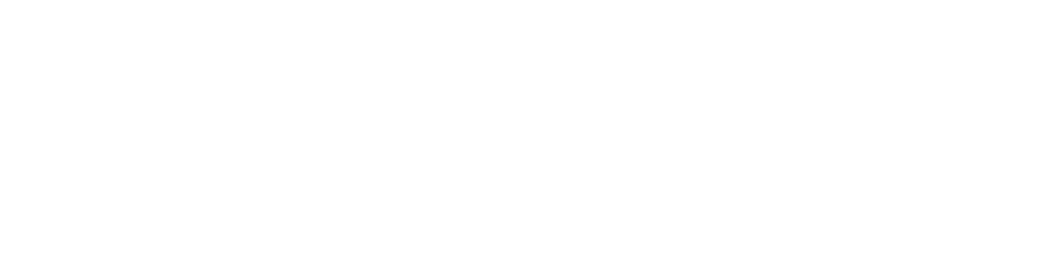
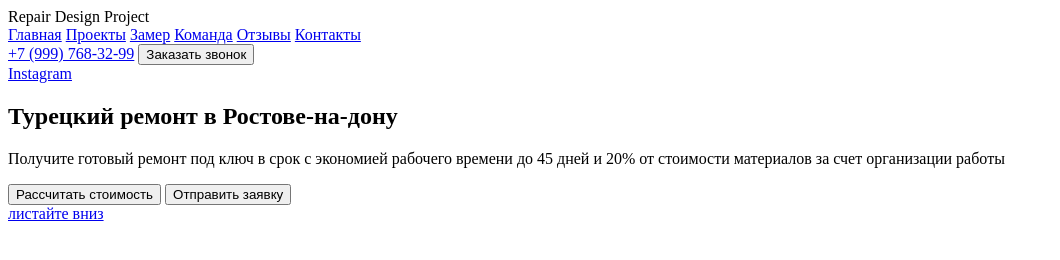
Before and after one commit to Mobydi86/Lesson_15, a website: page index.html in a window 1280 px wide. Shown: the whole page, without its empty margins (0-1060 px from the left). Drawn offline with Linux system fonts and the light colour scheme.

Commit message:
Class start

```diff
--- a/css/style.css
+++ /dev/null
@@ -1,3 +0,0 @@
-body {
-  background-color: #fff
-  }
--- a/index.html
+++ b/index.html
@@ -1,13 +1,61 @@
 <!DOCTYPE html>
 <html lang="en">
-<head>
-  <meta charset="UTF-8">
-  <meta name="viewport" content="width=device-width, initial-scale=1.0">
-  <meta http-equiv="X-UA-Compatible" content="ie=edge">
-  <title>Document</title>
-  <link rel="stylesheet" href="css/style.css">
-</head>
-<body>
-
-</body>
+  <head>
+    <meta charset="UTF-8" />
+    <meta name="viewport" content="width=device-width, initial-scale=1.0" />
+    <meta http-equiv="X-UA-Compatible" content="ie=edge" />
+    <title>Document</title>
+  </head>
+  <body>
+    <header class="header">
+      <div class="container">
+        <div class="menu">
+          <div class="logo menu__logo">Repair Design Project</div>
+          <nav class="nav menu__nav">
+            <a href="#" class="nav__item">Главная</a>
+            <a href="#" class="nav__item">Проекты</a>
+            <a href="#" class="nav__item">Замер</a>
+            <a href="#" class="nav__item">Команда</a>
+            <a href="#" class="nav__item">Отзывы</a>
+            <a href="#" class="nav__item">Контакты</a>
+          </nav>
+          <div class="contacts menu__contacts">
+            <a href="tel:+79997683299" class="phone contacts__phone"
+              >+7 (999) 768-32-99</a
+            >
+            <button class="button contacts__button button--primary">
+              Заказать звонок
+            </button>
+          </div>
+        </div>
+        <!-- /.menu -->
+      </div>
+      <!-- /.container -->
+    </header>
+    <main>
+      <section class="hero">
+        <a href="#" class="instagram hero__instagram">Instagram</a>
+        <div class="hero__content">
+          <div class="container">
+            <h1 class="title hero__title">Турецкий ремонт в Ростове-на-дону</h1>
+            <p class="hero__text">
+              Получите готовый ремонт под ключ в срок с экономией рабочего
+              времени до 45 дней и 20% от стоимости материалов за счет
+              организации работы
+            </p>
+            <button class="button hero_button button--primary">
+              Рассчитать стоимость
+            </button>
+            <button class="button hero_button button--outline">
+              Отправить заявку
+            </button>
+          </div>
+          <!-- /.container -->
+        </div>
+        <!-- /.hero__content -->
+        <a href="#" class="scroll-down">листайте вниз</a>
+      </section>
+      <!-- /.hero -->
+    </main>
+  </body>
 </html>
--- a/sass/style.sass
+++ /dev/null
@@ -1,2 +0,0 @@
-body
-background-color: #fff
```
Also changed, not shown: gulpfile.js (added, +25 -0 lines), package.json (added, +26 -0 lines), 3 other files.
